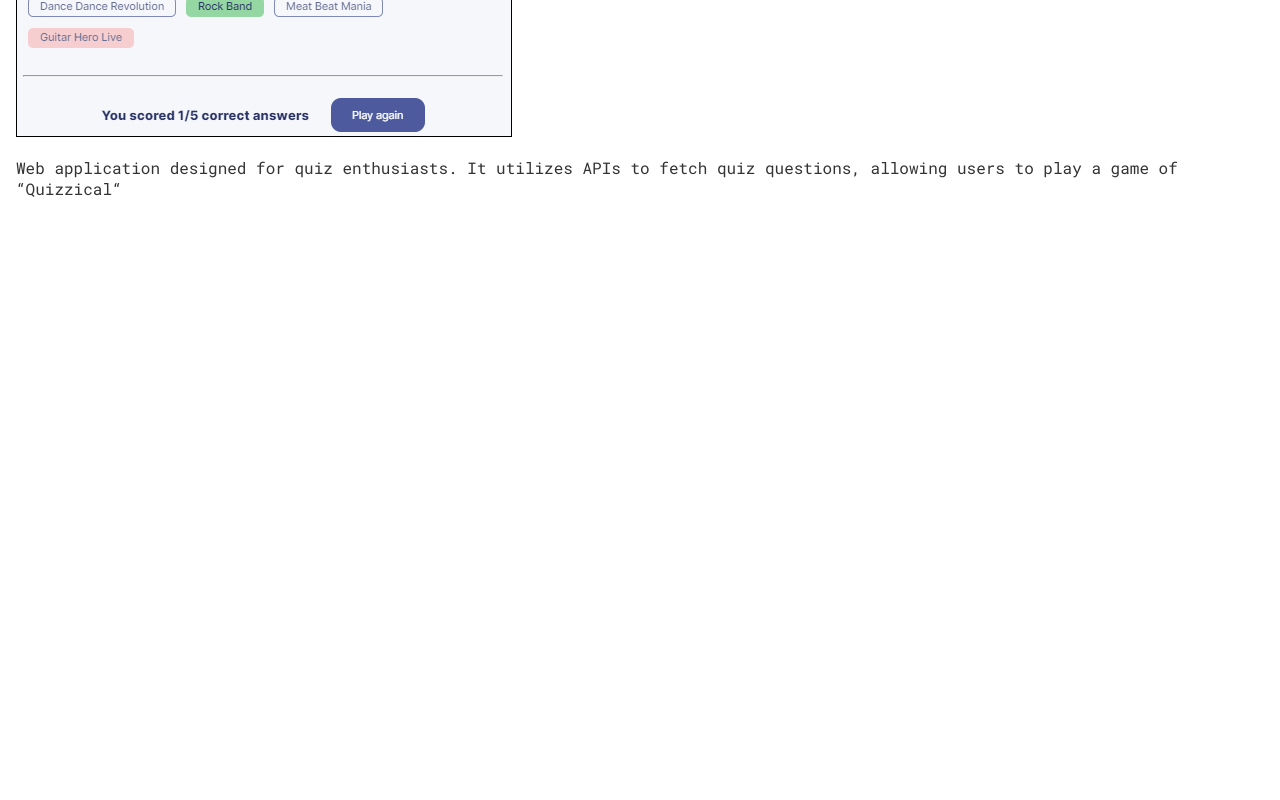
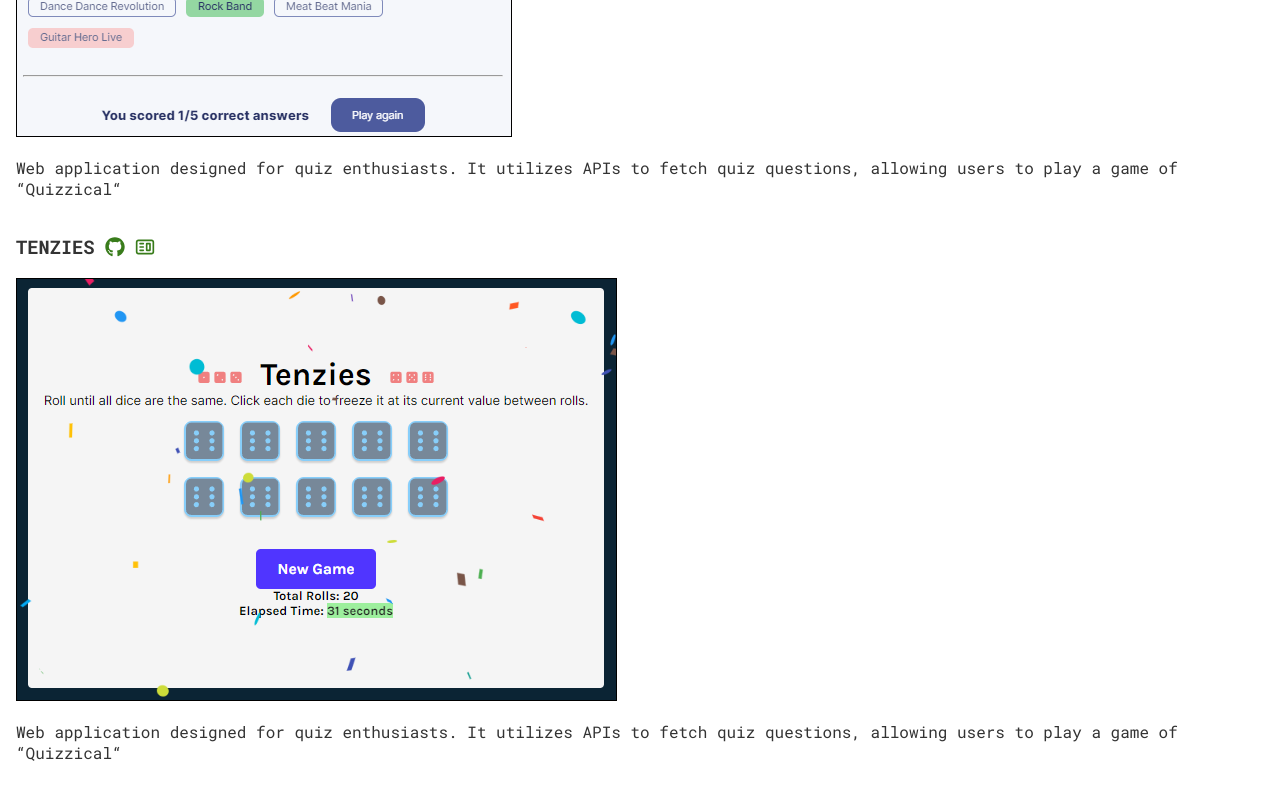
Before and after one commit to jlearns9/my-portfolio, a React (Vite) app: page / in a window 1280 px wide. Shown: the part 1144-1944 px from the top of the page. Before the commit the page ends 1423 px from the top, so only its background shows below. Built offline with nearby package versions, Linux system fonts and the light colour scheme.

Commit message:
project added

```diff
--- a/index.html
+++ b/index.html
@@ -1,9 +1,9 @@
-<!doctype html>
+<!DOCTYPE html>
 <html lang="en">
     <head>
         <meta charset="UTF-8" />
         <meta name="viewport" content="width=device-width, initial-scale=1.0" />
-    <title>jogo.is</title>
+        <title>Dev Jogo</title>
     </head>
     <body>
         <div id="root"></div>
--- a/src/components/Main.jsx
+++ b/src/components/Main.jsx
@@ -38,6 +38,18 @@
                         Web application designed for quiz enthusiasts.  It utilizes APIs to fetch quiz questions, allowing users to play a game of &ldquo;Quizzical&ldquo;
                     </Project.Description>
                 </Project>
+                <Project>
+                    <Project.Title
+                        gitLink="https://github.com/jlearns9/tenzies"
+                        webLink="https://tenzies-cmi.pages.dev/"
+                    >
+                        TENZIES
+                    </Project.Title>
+                    <Project.Image src="./tenzies.png" />
+                    <Project.Description>
+                        Web application designed for quiz enthusiasts.  It utilizes APIs to fetch quiz questions, allowing users to play a game of &ldquo;Quizzical&ldquo;
+                    </Project.Description>
+                </Project>
             </div>
             <Footer />
         </div>
--- a/src/index.css
+++ b/src/index.css
@@ -51,9 +51,7 @@
     background-color: var(--background-color);
 }
 
-.section__title {
-
-}
+/* .section__title {} */
 
 /*########## HEADER ##########*/
 .header {
```
Also changed, not shown: public/tenzies.png (added). Lines whose indentation alone changed are shown as unchanged.
